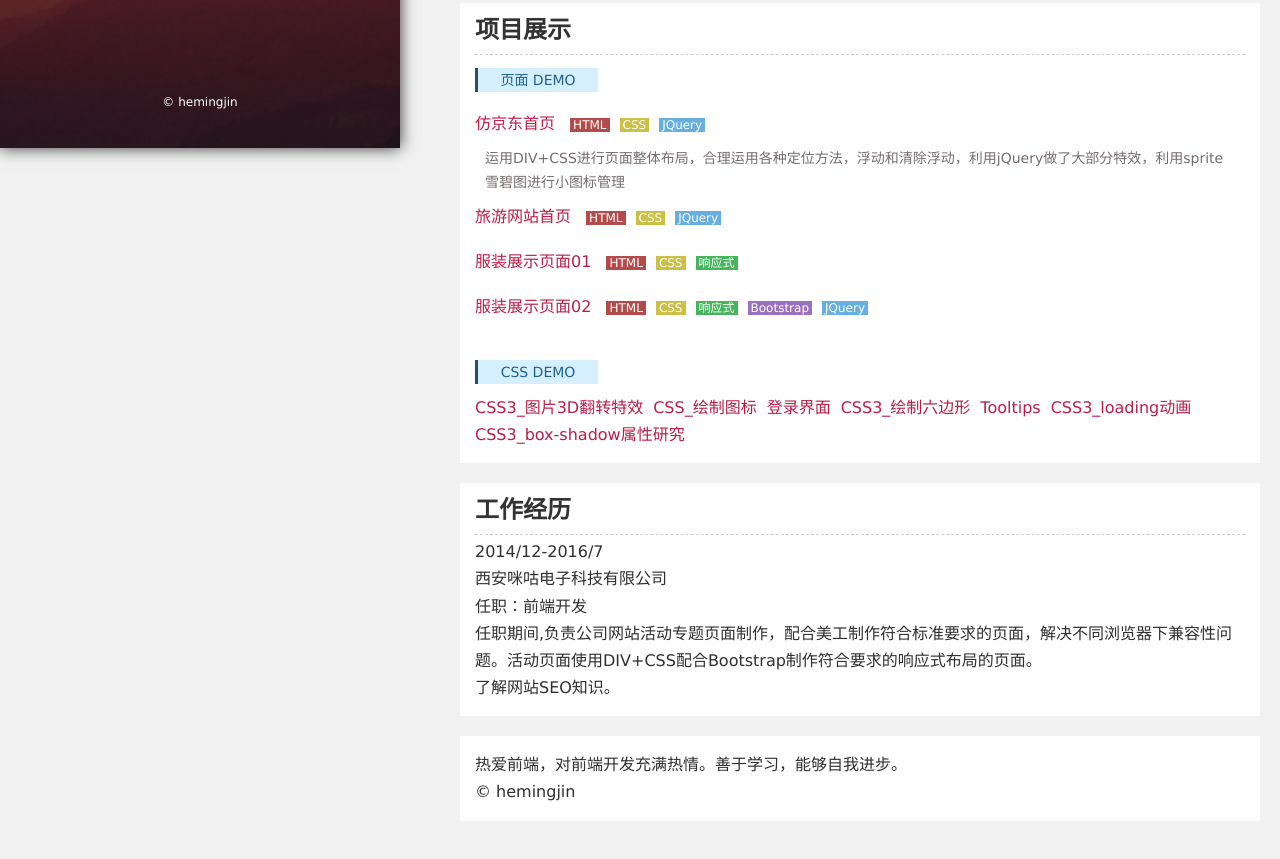
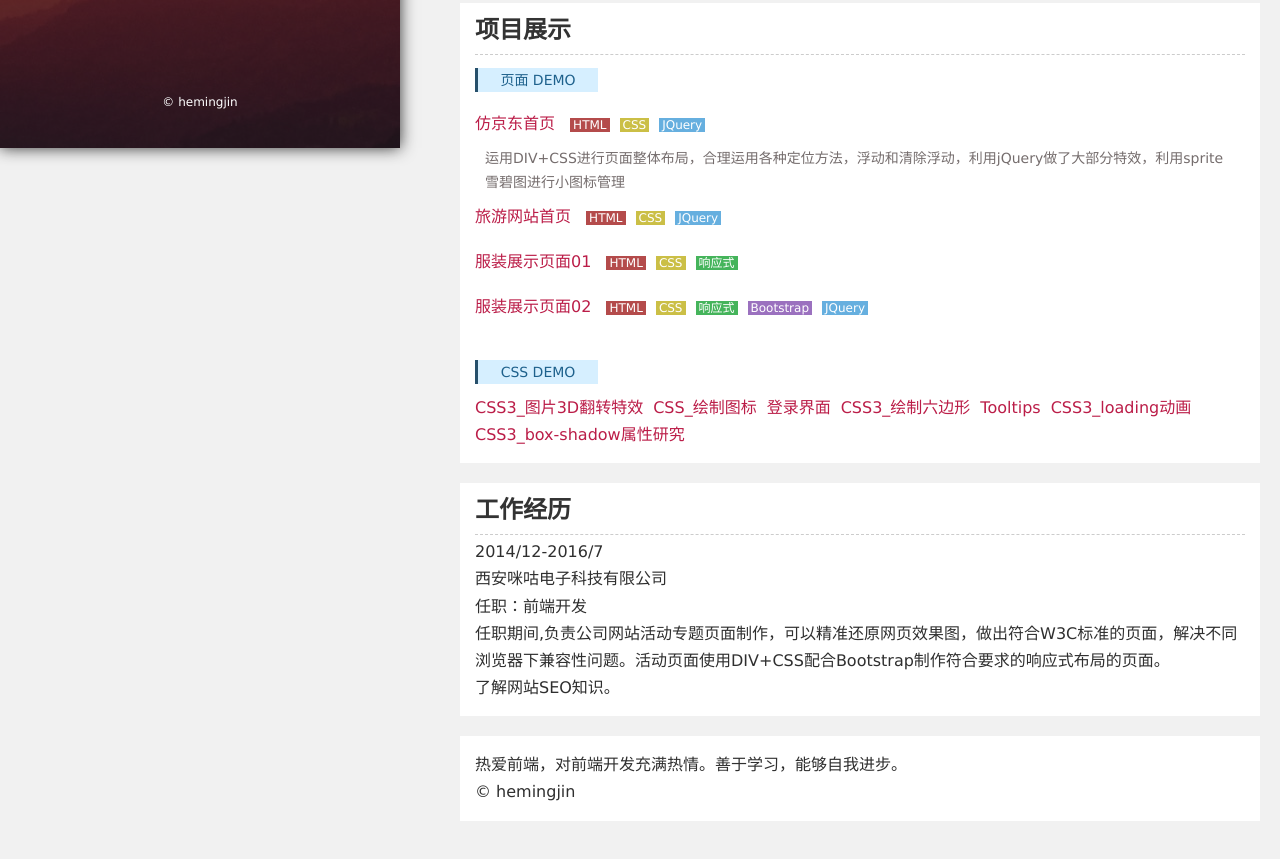
Before and after one commit to hemingjin/cv, a plain HTML site: page index.html in a window 1280 px wide. Shown: the part 652-1511 px from the top of the page. Drawn offline with Linux system fonts and the light colour scheme.

Commit message:
0805-xiugai

```diff
--- a/index.html
+++ b/index.html
@@ -125,7 +125,7 @@
 			<p>2014/12-2016/7</p>
 			<p>西安咪咕电子科技有限公司</p>
 			<p>任职：前端开发</p>
-			<p>任职期间,负责公司网站活动专题页面制作，配合美工制作符合标准要求的页面，解决不同浏览器下兼容性问题。活动页面使用DIV+CSS配合Bootstrap制作符合要求的响应式布局的页面。</p>
+			<p>任职期间,负责公司网站活动专题页面制作，可以精准还原网页效果图，做出符合W3C标准的页面，解决不同浏览器下兼容性问题。活动页面使用DIV+CSS配合Bootstrap制作符合要求的响应式布局的页面。</p>
 			<p>了解网站SEO知识。</p>
 		</div>
 		<div class="con-item about">
```
